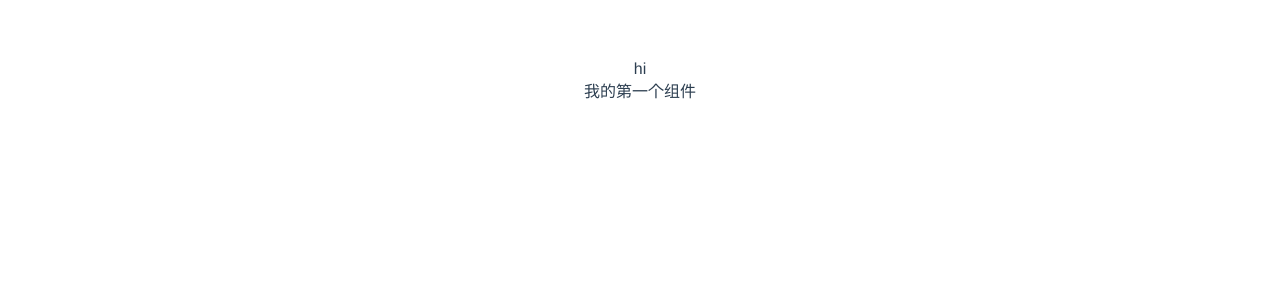
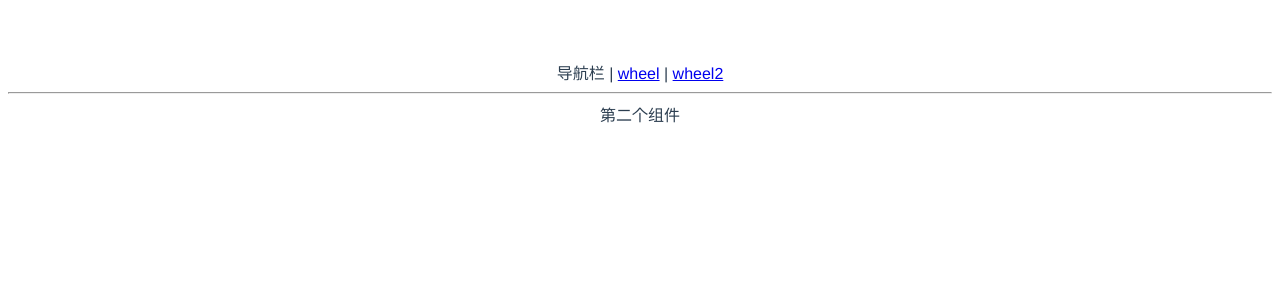
Before and after one commit to crystalcici/crystalwheel-ui, a Vue app: page /#/wheel2 in a window 1280 px wide. Shown: the top 300 px of the page. Built offline with nearby package versions, Linux system fonts and the light colour scheme.

Commit message:
初始化vue-router

```diff
--- a/index.html
+++ b/index.html
@@ -8,6 +8,6 @@
 </head>
 <body>
   <div id="app"></div>
-  <script type="module" src="/src/main.js"></script>
+  <script type="module" src="/src/main.ts"></script>
 </body>
 </html>
--- a/package.json
+++ b/package.json
@@ -6,7 +6,8 @@
     "build": "vite build"
   },
   "dependencies": {
-    "vue": "^3.0.0-rc.1"
+    "vue": "^3.0.0-rc.1",
+    "vue-router": "^4.0.0-beta.3"
   },
   "devDependencies": {
     "vite": "^1.0.0-rc.1",
--- a/src/App.vue
+++ b/src/App.vue
@@ -1,15 +1,14 @@
 <template>
-  <div>hi</div>
-  <wheel/>
+  <div>导航栏 | <router-link to="/">wheel</router-link> | <router-link to="/wheel2">wheel2</router-link></div>
+  <hr/>
+  <router-view/>
 </template>
 
 <script>
-import wheel from './components/wheel.vue'
 
 export default {
   name: 'App',
   components: {
-    wheel
   }
 }
 </script>
--- /dev/null
+++ b/src/components/wheel2.vue
@@ -0,0 +1,5 @@
+<template>
+  <div>
+    第二个组件
+  </div>
+</template>
--- a/src/main.js
+++ /dev/null
@@ -1,5 +0,0 @@
-import { createApp } from 'vue'
-import App from './App.vue'
-import './index.css'
-
-createApp(App).mount('#app')
--- /dev/null
+++ b/src/main.ts
@@ -0,0 +1,20 @@
+import {createApp} from 'vue';
+import App from './App.vue';
+import './index.css';
+import {createWebHashHistory, createRouter} from 'vue-router';
+import wheel from './components/wheel.vue';
+import wheel2 from './components/wheel2.vue';
+
+const history = createWebHashHistory();
+const router = createRouter({
+  history: history,
+  routes: [
+    {path: '/', component: wheel},
+    {path: '/wheel2', component: wheel2},
+  ],
+});
+
+// createApp(App).mount('#app');
+const app = createApp(App);
+app.use(router);
+app.mount('#app');
--- /dev/null
+++ b/src/shims-vue.d.ts
@@ -0,0 +1,5 @@
+declare module '*.vue' {
+  import {ComponentOptions} from 'vue';
+  const component: ComponentOptions;
+  export default component;
+}
```
Also changed, not shown: src/components/HelloWorld.vue (deleted, +0 -19 lines), 1 other file (tests, documents, lock files or other folders).
